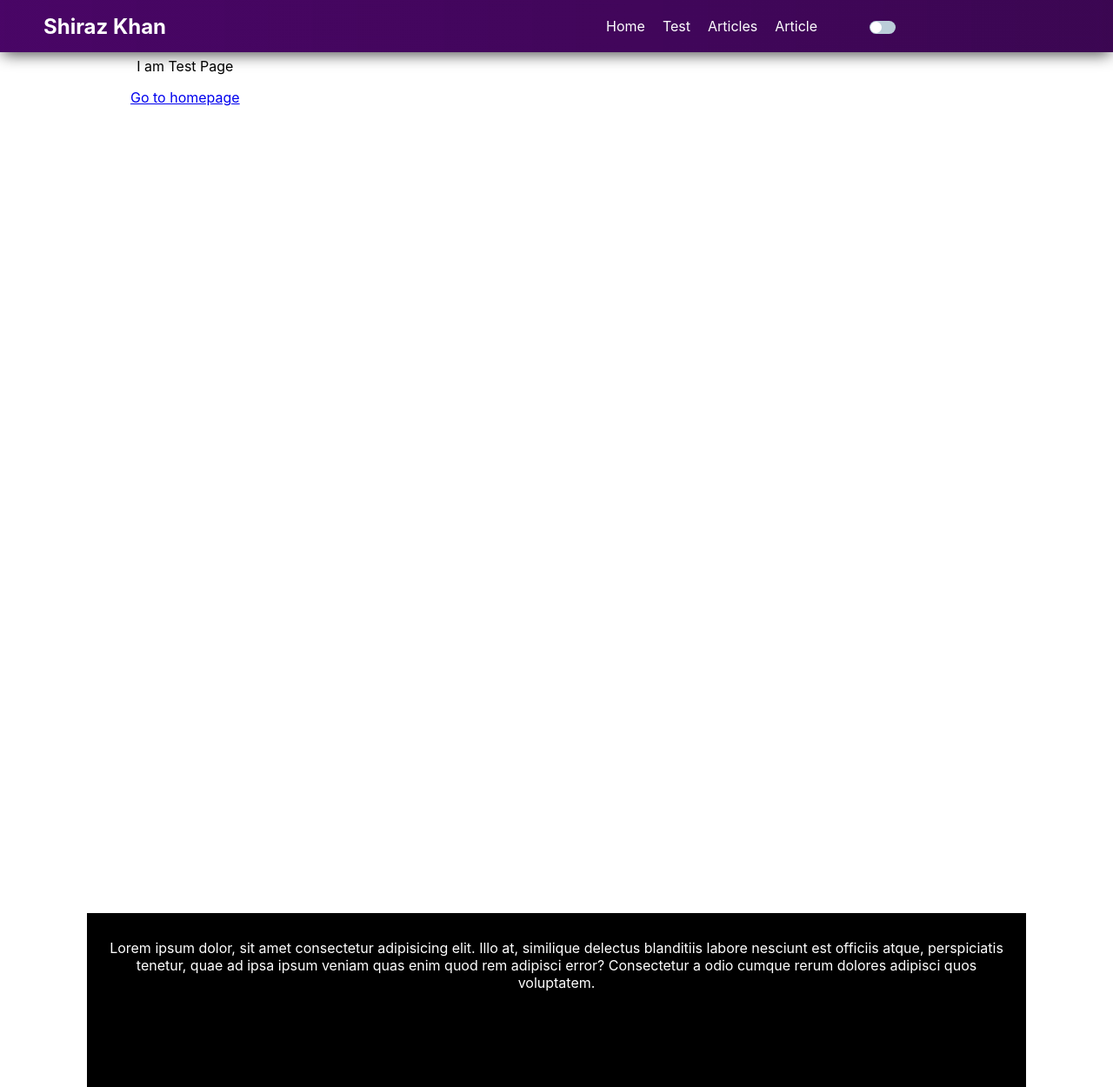
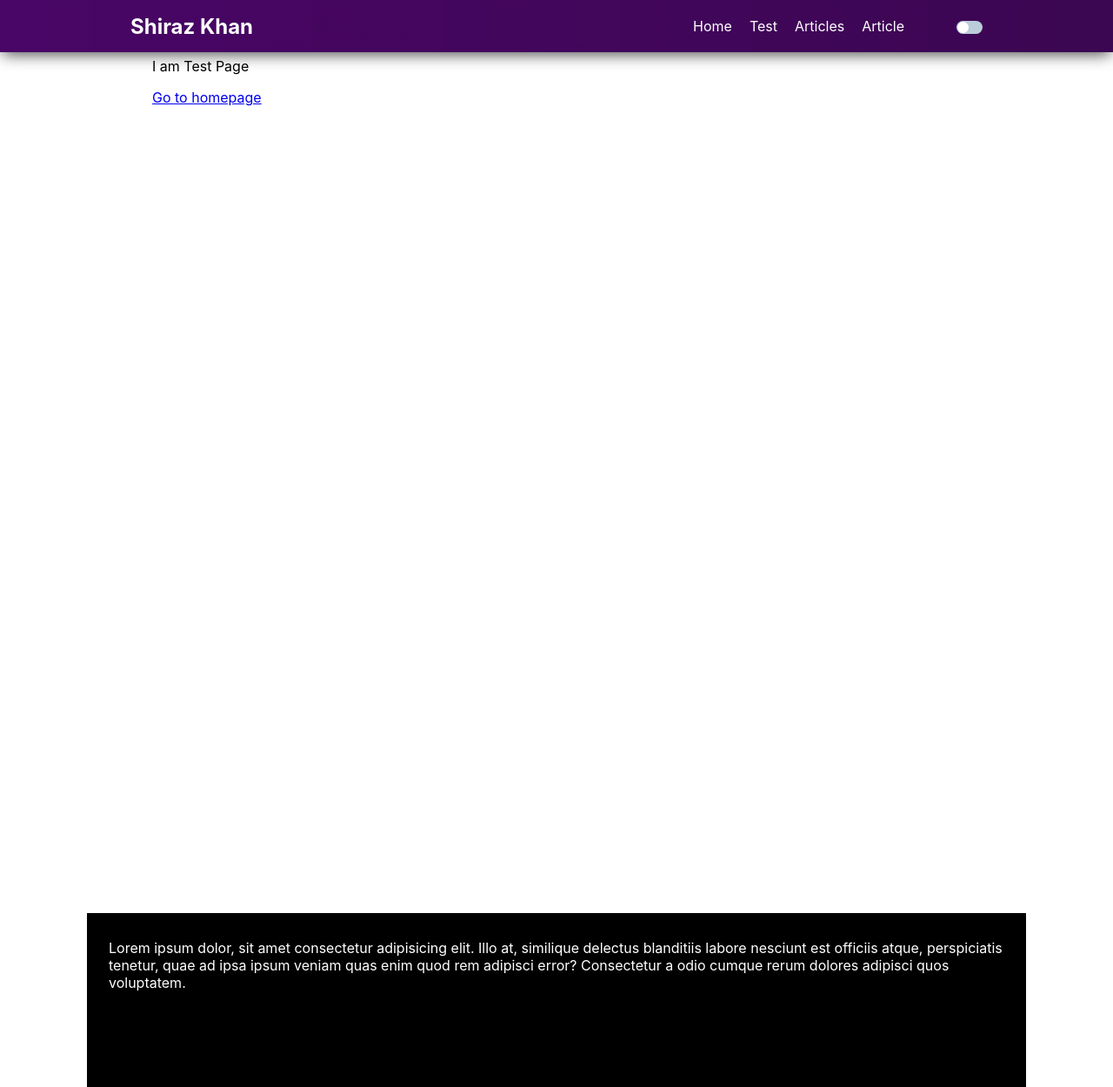
Before and after one commit to shirazkhan/Cake-Central, a Next.js app: page /test in a window 1280 px wide. Shown: the whole page at 87% size. Built offline with nearby package versions, Linux system fonts and the light colour scheme.

Commit message:
Remove text-align: center from MainGrid

```diff
--- a/pages/articles.js
+++ b/pages/articles.js
@@ -14,7 +14,7 @@ export default function Articles({data}) {
             <ul>
                 {data.map(post => {
                     return <li key = {post.id} >
-                                <Link href = {`/article/${post.slug}`}><a>{post.title.rendered}</a></Link>
+                                <Link href = {`/article/${post.slug}`} as = {`article/${post.slug}`} ><a>{post.title.rendered}</a></Link>
                             </li>
                 })}
             </ul>
--- a/src/styled/App.js
+++ b/src/styled/App.js
@@ -28,7 +28,6 @@ export const MainGrid = styled.div`
     "Header Header Header"
     "Content Content Content"
     "Footer Footer Footer";
-  text-align: center;
   grid-template-rows: ${MOBILE_NAV_HEIGHT} auto ${FOOTER_HEIGHT};
   grid-template-columns: 1fr 1fr 1fr;
   margin: 0 auto;
@@ -69,7 +68,7 @@ export const NavBar = styled.div`
   width: ${WEBSITE_WIDTH};
   height: 100%;
   margin: 0 auto;
-  position: absolute;
+  position: relative;
   z-index: 6;
 
   @media (max-width:${WEBSITE_WIDTH}){
@@ -228,12 +227,17 @@ export const HeroContent = styled.div`
 
 export const Primary = styled.div`
   width: 100%;
+  padding: 0 25px 0 25px;
     img{
         max-width: 100%;
         display: block;
         object-fit: contain;
         margin: 0 auto;
     }
+
+  @media (max-width:${MOBILE}){
+    padding: 0;
+  }
 `;
 
 export const Secondary = styled.div`
@@ -252,7 +256,7 @@ export const Secondary = styled.div`
 export const Footer = styled.div`
   grid-area: Footer;
   background: ${FOOTER_COLOR};
-  padding: 30px 15px;
+  padding: 30px 25px;
   color: ${FOOTER_FONT_COLOR};
 `;
 
```
Also changed, not shown: pages/article/[slug].js (+2 -6 lines).
